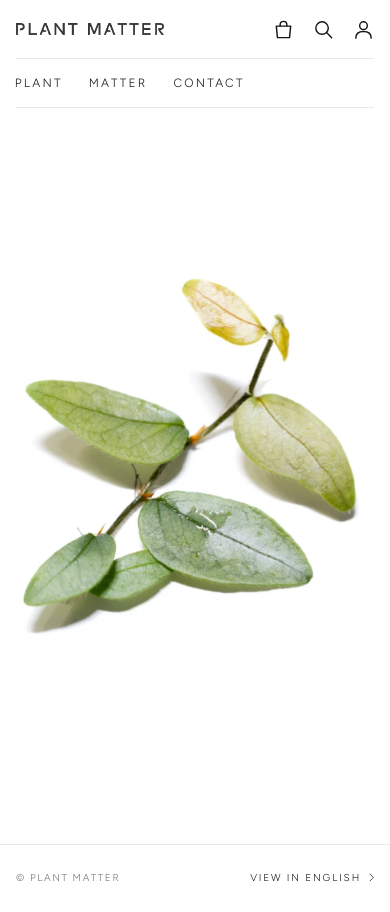
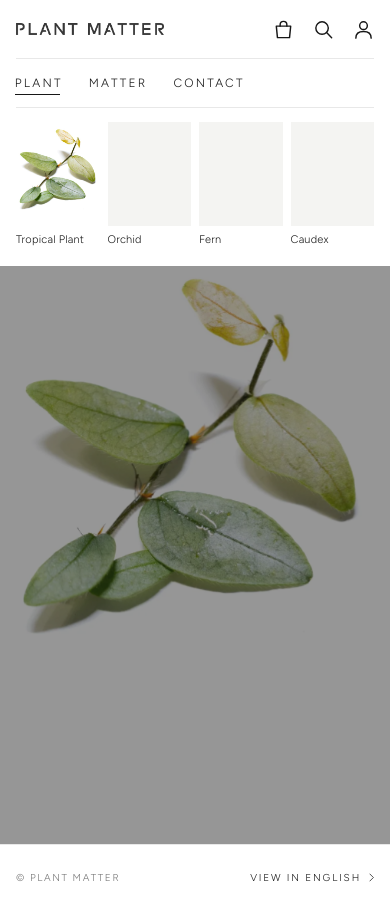
Before and after one commit to plantmatter/plantmatter-mobile, a plain HTML site: page index.html in a window 390 px wide. Both pictures are taken after a click on the link "PLANT". Drawn offline with Linux system fonts and the light colour scheme.

Commit message:
Add PLANT dropdown menu (Tropical Plant, Orchid, Fern, Caudex)
- PC: hovering or clicking PLANT drops a white panel under the header
  with four image cards; the rest of the page is dimmed. Closes on
  mouse-out, dimmed-area click, second click or Esc.
- Mobile: tapping PLANT opens a compact 4-across row under the tab bar;
  tap again or tap the dimmed area to close.
- Tropical Plant uses the existing Ficus photo; Orchid, Fern and Caudex
  have placeholder tiles until photos are added. Items show the
  "coming soon" notice until their pages exist.

Co-Authored-By: Claude Opus 5.5 <noreply@anthropic.com>
Claude-Session: https://claude.ai/code/session_01RTzuFWkWY9WEpCoxYCoC66

```diff
--- a/assets/css/style.css
+++ b/assets/css/style.css
@@ -66,6 +66,28 @@ button, input, select { font: inherit; color: inherit; }
   padding: 0; border: 0; background: none; cursor: pointer;
 }
 .icon-btn svg { width: 23px; height: 23px; fill: none; stroke: currentColor; stroke-width: 1.5; stroke-linejoin: round; stroke-linecap: round; }
+
+/* ---------- 탭 아래로 내려오는 메뉴 (한 줄 4칸) ---------- */
+.mega {
+  position: fixed; top: var(--gnb-h); left: 0; right: 0; bottom: 0; z-index: 19;
+  max-width: var(--max); margin: 0 auto;
+  visibility: hidden; transition: visibility 0s .3s;
+}
+.mega.is-open { visibility: visible; transition: none; }
+.mega__panel {
+  position: relative; z-index: 1;
+  max-height: calc(100svh - var(--gnb-h)); overflow-y: auto; overscroll-behavior: contain;
+  padding: 14px var(--side) 18px; background: #fff;
+  opacity: 0; transform: translateY(-8px); transition: opacity .3s var(--ease), transform .3s var(--ease);
+}
+.mega.is-open .mega__panel { opacity: 1; transform: none; }
+.mega__dim { position: absolute; inset: 0; background: rgba(23, 23, 23, .45); opacity: 0; transition: opacity .3s var(--ease); }
+.mega.is-open .mega__dim { opacity: 1; }
+.mega__list { display: grid; grid-template-columns: repeat(4, 1fr); gap: 8px; margin: 0; padding: 0; list-style: none; }
+.mega__item { display: block; }
+.mega__img { display: block; aspect-ratio: 4 / 5; overflow: hidden; background: #f4f4f2; }
+.mega__img img { width: 100%; height: 100%; object-fit: cover; }
+.mega__name { display: block; margin-top: 7px; font-size: 11px; font-weight: 300; line-height: 1.35; letter-spacing: .02em; }
 
 /* ---------- 홈 (한 화면 가득) ---------- */
 .hero {
--- a/assets/js/main.js
+++ b/assets/js/main.js
@@ -16,9 +16,10 @@
   const input = document.getElementById('search-input');
   const msg = search.querySelector('.search__msg');
 
-  /* 검색창·언어 창이 열려 있을 때 뒤 화면 스크롤 막기 */
+  /* 검색창·언어 창·메뉴가 열려 있을 때 뒤 화면 스크롤 막기 */
   const lockScroll = () => {
-    const open = search.classList.contains('is-open') || document.getElementById('lang-drawer').classList.contains('is-open');
+    const open = search.classList.contains('is-open') || document.getElementById('lang-drawer').classList.contains('is-open')
+      || Boolean(document.querySelector('.mega.is-open'));
     root.style.overflow = open ? 'hidden' : '';
   };
 
@@ -43,6 +44,34 @@
   /* 주소의 ?lang= 은 적용 후 지워서 주소를 깔끔하게 */
   if (/[?&](lang|view)=/.test(location.search)) history.replaceState(null, '', location.pathname + location.hash);
 
+  /* ---------- 탭 아래로 내려오는 메뉴 (PLANT) ---------- */
+  /* 탭을 누르면 열리고, 한 번 더 누르거나 어두운 부분을 누르면 닫힘 */
+  const gnb = document.querySelector('.gnb');
+  const menuTabs = document.querySelectorAll('[data-menu]');
+  let openMenu = null;
+  const setMenu = (id) => {
+    document.querySelectorAll('.mega').forEach((m) => {
+      const on = m.id === `menu-${id}`;
+      m.classList.toggle('is-open', on);
+      m.setAttribute('aria-hidden', String(!on));
+    });
+    menuTabs.forEach((tab) => {
+      const on = tab.dataset.menu === id;
+      tab.classList.toggle('is-current', on);
+      tab.setAttribute('aria-expanded', String(on));
+    });
+    gnb.classList.toggle('is-menu-open', Boolean(id));
+    openMenu = id || null;
+    lockScroll();
+  };
+  menuTabs.forEach((tab) => {
+    tab.addEventListener('click', (e) => {
+      e.preventDefault();
+      setMenu(openMenu === tab.dataset.menu ? null : tab.dataset.menu);
+    });
+  });
+  document.querySelectorAll('[data-menu-close]').forEach((el) => el.addEventListener('click', () => setMenu(null)));
+
   /* ---------- 아직 없는 페이지·기능: '준비 중' 안내 ---------- */
   let toastTimer;
   const showToast = (text) => {
@@ -54,6 +83,7 @@
   document.querySelectorAll('[data-soon]').forEach((el) => {
     el.addEventListener('click', (e) => {
       e.preventDefault();
+      if (!el.closest('.mega')) setMenu(null);
       showToast(t('soon', { name: t(el.dataset.soon) }));
     });
   });
@@ -67,7 +97,7 @@
     if (open) input.focus();
     else { msg.textContent = ''; input.blur(); }
   };
-  searchOpen.addEventListener('click', () => setSearch(true));
+  searchOpen.addEventListener('click', () => { setMenu(null); setSearch(true); });
   search.querySelector('[data-search-close]').addEventListener('click', () => setSearch(false));
   search.querySelector('form').addEventListener('submit', (e) => {
     e.preventDefault();
@@ -88,7 +118,7 @@
     if (open) langSelect.value = lang;
     else drawerOpen.focus();
   };
-  drawerOpen.addEventListener('click', () => setDrawer(true));
+  drawerOpen.addEventListener('click', () => { setMenu(null); setDrawer(true); });
   drawer.querySelectorAll('[data-drawer-close]').forEach((el) => el.addEventListener('click', () => setDrawer(false)));
   document.getElementById('lang-form').addEventListener('submit', (e) => {
     e.preventDefault();
@@ -98,7 +128,8 @@
 
   document.addEventListener('keydown', (e) => {
     if (e.key !== 'Escape') return;
-    if (drawer.classList.contains('is-open')) setDrawer(false);
+    if (openMenu) setMenu(null);
+    else if (drawer.classList.contains('is-open')) setDrawer(false);
     else if (search.classList.contains('is-open')) setSearch(false);
   });
 
--- a/index.html
+++ b/index.html
@@ -51,7 +51,7 @@
   <link rel="preconnect" href="https://fonts.googleapis.com">
   <link rel="preconnect" href="https://fonts.gstatic.com" crossorigin>
   <link rel="stylesheet" href="https://fonts.googleapis.com/css2?family=Figtree:ital,wght@0,300;0,700;0,800;1,300;1,700&family=Noto+Sans+KR:wght@300;700&family=Noto+Sans+JP:wght@300;700&display=swap">
-  <link rel="stylesheet" href="assets/css/style.css?v=20261118a">
+  <link rel="stylesheet" href="assets/css/style.css?v=20261118b">
 </head>
 <body>
   <!-- ───────── 상단 바 ───────── -->
@@ -75,11 +75,27 @@
 
     <!-- 페이지가 생기면 href를 바꾸고 data-soon을 지우면 됩니다 -->
     <nav class="gnb__menu" aria-label="주요 메뉴" data-i18n-attr="aria-label: menu">
-      <a href="#" data-soon="PLANT">PLANT</a>
+      <a href="#" data-menu="plant" aria-controls="menu-plant" aria-expanded="false">PLANT</a>
       <a href="#" data-soon="MATTER">MATTER</a>
       <a href="#" data-soon="CONTACT">CONTACT</a>
     </nav>
   </header>
+
+  <!-- ───────── PLANT 탭 아래로 내려오는 메뉴 ─────────
+       사진 넣기: assets/img/menu/ 에 orchid.jpg, fern.jpg, caudex.jpg (세로 4:5) 를 올리고
+       해당 <span class="mega__img"></span> 안에 <img src="assets/img/menu/파일명.jpg" alt=""> 추가
+       페이지가 생기면 href를 바꾸고 data-soon을 지우면 됩니다 -->
+  <div class="mega" id="menu-plant" aria-hidden="true">
+    <div class="mega__panel" aria-label="PLANT">
+      <ul class="mega__list">
+        <li><a class="mega__item" href="#" data-soon="Tropical Plant"><span class="mega__img"><img src="assets/img/menu/tropical-plant.jpg" alt="" width="640" height="800" loading="lazy"></span><span class="mega__name">Tropical Plant</span></a></li>
+        <li><a class="mega__item" href="#" data-soon="Orchid"><span class="mega__img"></span><span class="mega__name">Orchid</span></a></li>
+        <li><a class="mega__item" href="#" data-soon="Fern"><span class="mega__img"></span><span class="mega__name">Fern</span></a></li>
+        <li><a class="mega__item" href="#" data-soon="Caudex"><span class="mega__img"></span><span class="mega__name">Caudex</span></a></li>
+      </ul>
+    </div>
+    <div class="mega__dim" data-menu-close></div>
+  </div>
 
   <!-- ───────── 홈 ───────── -->
   <main class="hero">
@@ -137,7 +153,7 @@
 
   <div class="toast" role="status" aria-live="polite"></div>
 
-  <script src="assets/js/i18n.js?v=20261118a" defer></script>
-  <script src="assets/js/main.js?v=20261118a" defer></script>
+  <script src="assets/js/i18n.js?v=20261118b" defer></script>
+  <script src="assets/js/main.js?v=20261118b" defer></script>
 </body>
 </html>
```
Also changed, not shown: assets/img/menu/tropical-plant.jpg (added).
